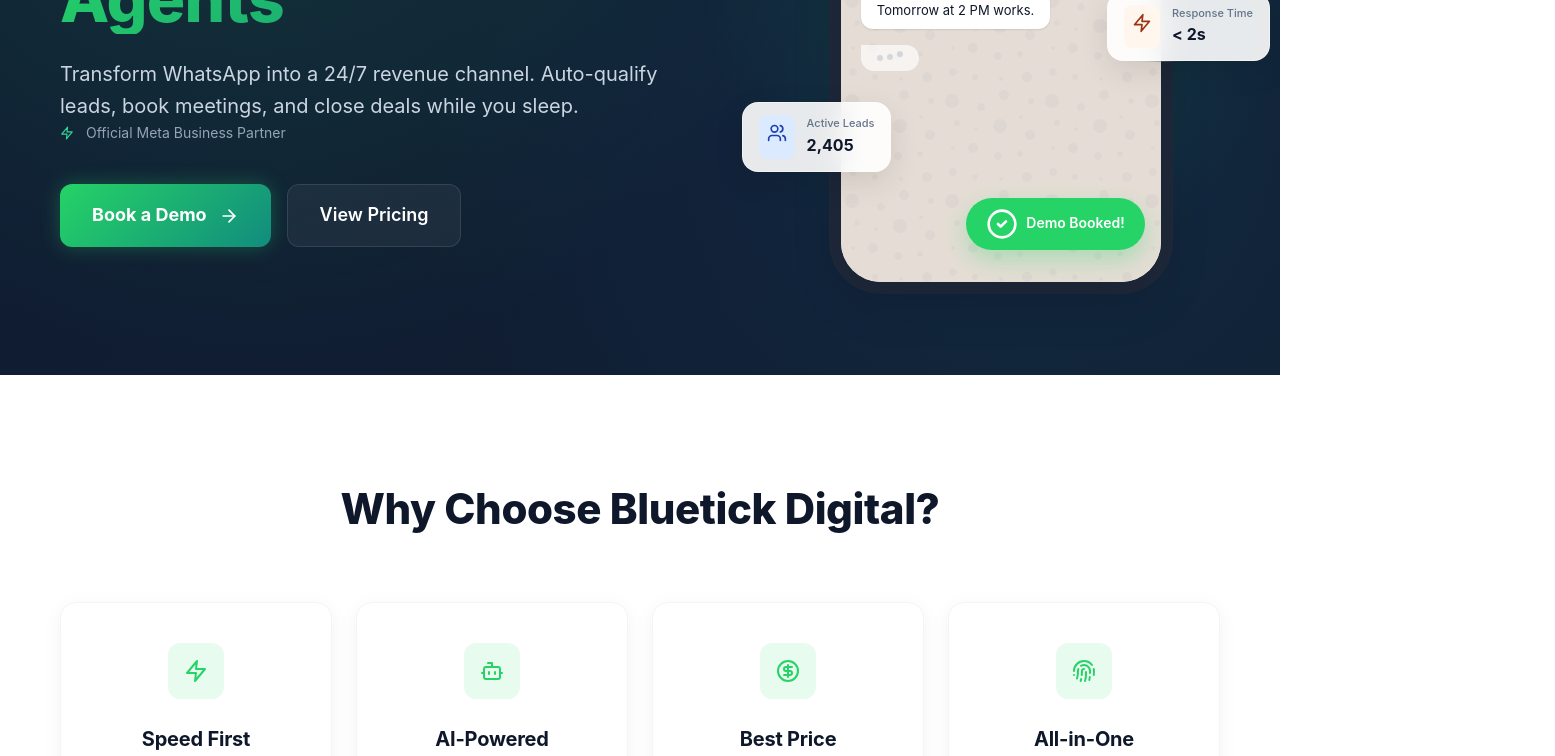
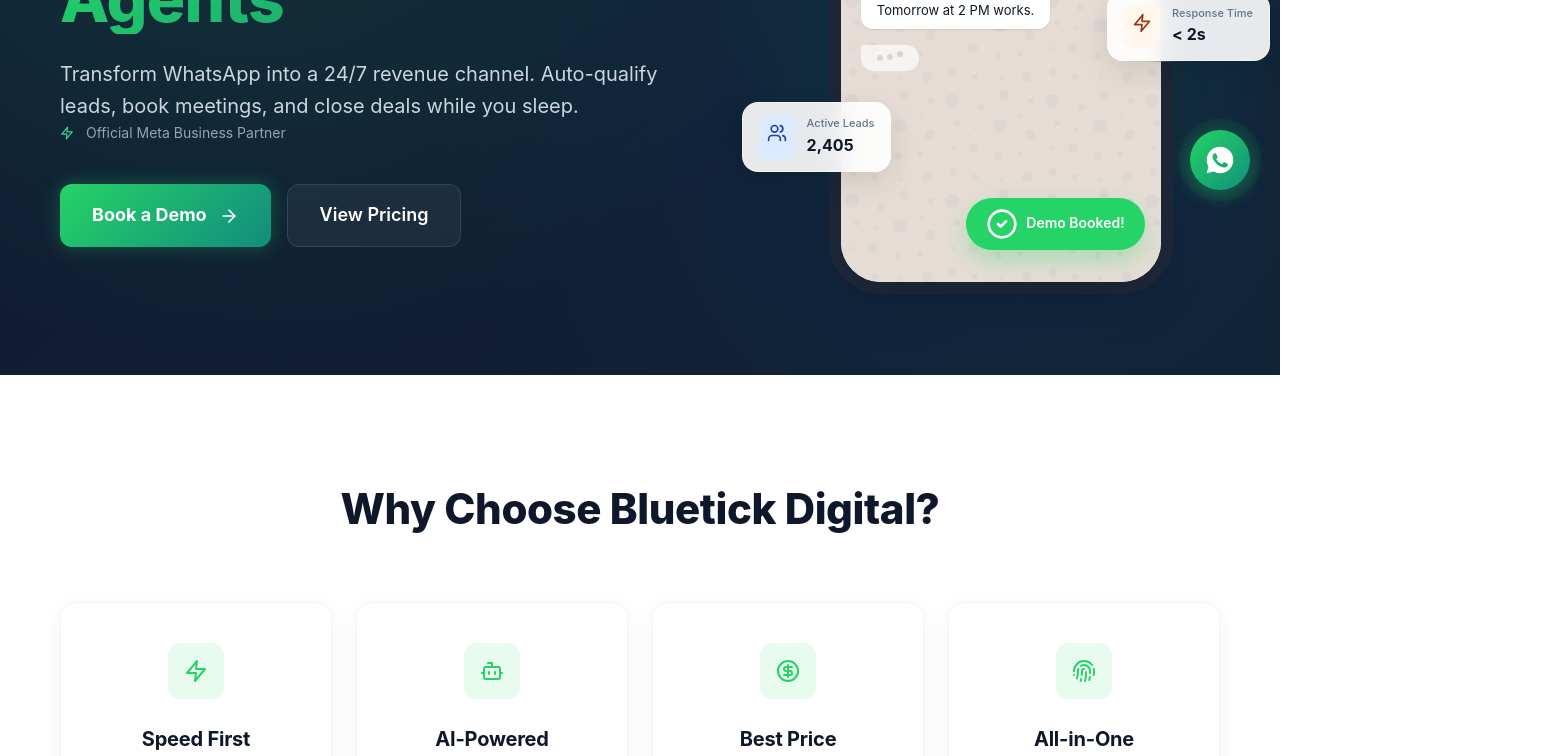
Before and after one commit to vikasnayakrgh-stack/bluetick-digital-web, a React (Vite) app: page / in a window 1280 px wide. Shown: the part 580-1336 px from the top of the page, 1555 px wide, since content can reach past the window. Built offline with nearby package versions, Linux system fonts and the light colour scheme.

Commit message:
feat: introduce WhatsApp button styling and integrate pricing plans with FAQ content.

```diff
--- a/src/components/Layout/WhatsAppBtn.module.css
+++ b/src/components/Layout/WhatsAppBtn.module.css
@@ -1,4 +1,4 @@
-.whatsappBtn {
+.button {
     position: fixed;
     bottom: 30px;
     right: 30px;
--- a/src/constants/pricing_faq.js
+++ b/src/constants/pricing_faq.js
@@ -67,6 +67,6 @@
     },
     {
         question: 'Do you offer a free trial?',
-        answer: 'Absolutely! You can explore all features for 14 days before committing to a plan.'
+        answer: 'Absolutely! You can explore all features for 7 days before committing to a plan.'
     }
 ];
```
